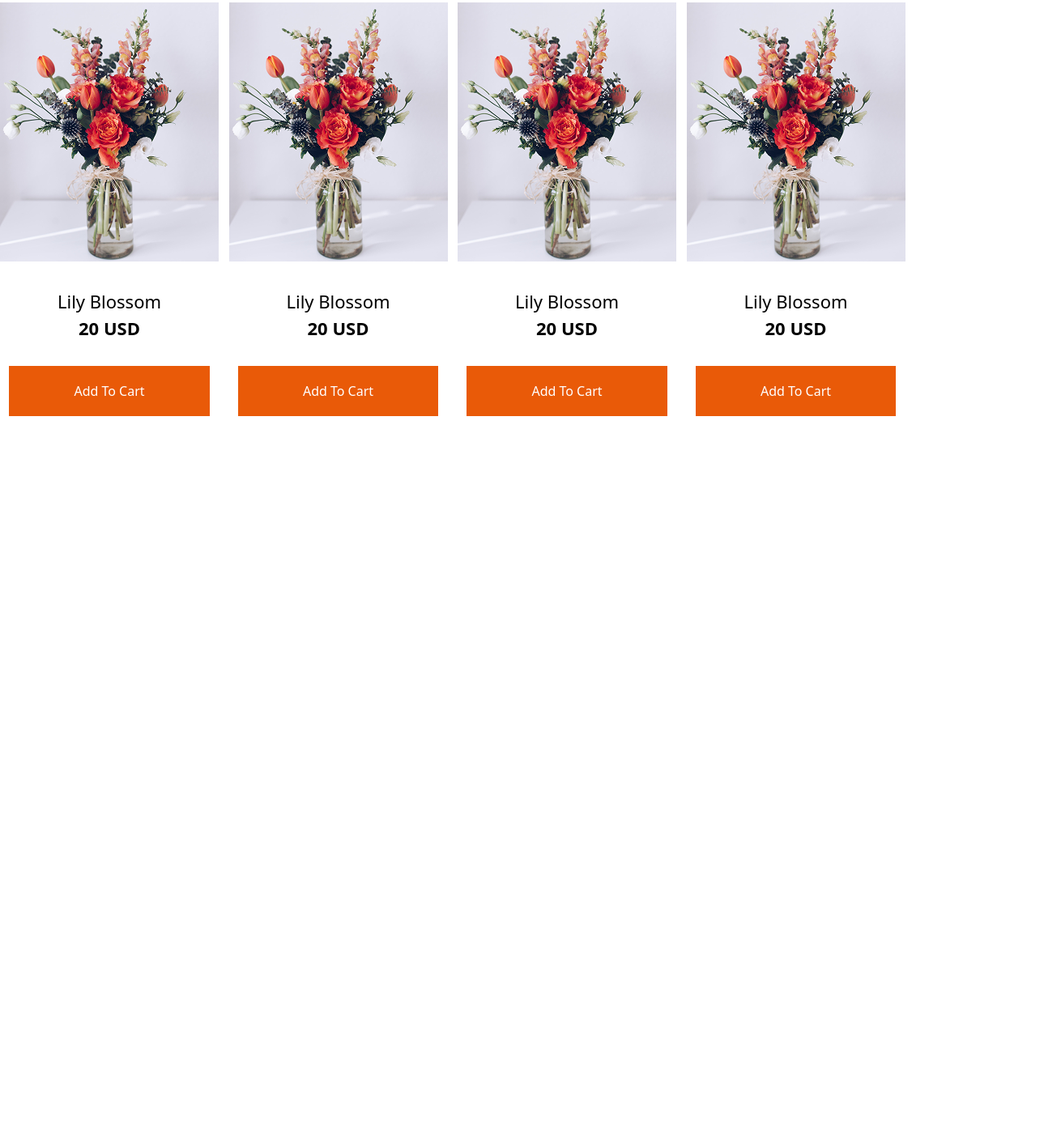
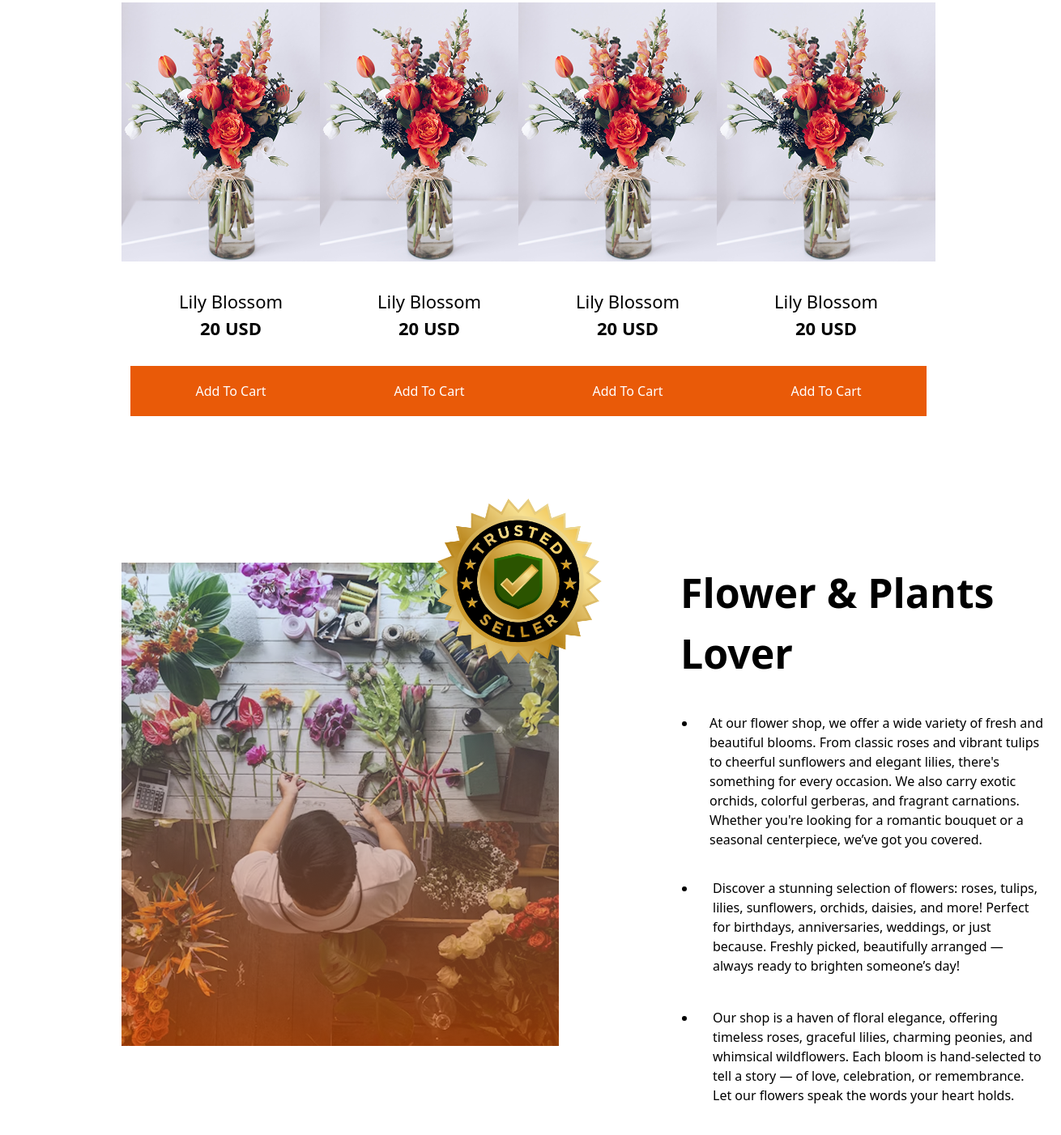
Before and after one commit to mahmoodak87/B12A02-Responsive-Flowers, a plain HTML site: page index.html in a window 1280 px wide. Shown: the part 1398-2800 px from the top of the page at 81% size, 1310 px wide, since content can reach past the window. Before the commit the page ends 1912 px from the top, so only its background shows below. Drawn offline with nearby package versions, Linux system fonts and the light colour scheme.

Commit message:
added Plant Lover Section

```diff
--- a/index.html
+++ b/index.html
@@ -26,20 +26,21 @@
                 <div class="w-[570px] h-[299px]">
                     <h1 class="font-bold text-[65px] ">Always <span class="text-[#E95A08]">Fresh
                         <br> Flowers</span></h1>
-                <p class="text-gray-400">Indulge your senses with the beauty and fragrance of our fresh flower shop. From classic roses to exotic blooms, we offer a wide variety of fresh flowers that are perfect for any occasion. </p>
+                <p class="text-[rgb(0,0,0,0.5)]">Indulge your senses with the beauty and fragrance of our fresh flower shop. From classic roses to exotic blooms, we offer a wide variety of fresh flowers that are perfect for any occasion. </p>
                 </div>
                 <img src="assets/hero-flower.png" alt="">
             </div>
         </div>
     </header>
     <main>
+        <!-- Plant Section Starts -->
         <div>
             <div class="text-center">
             <h3 class="font-bold text-[50px]">Our <span class="text-[#E95A08]">Plants</span></h3>
-            <p class="">Indulge your senses with the beauty and fragrance of our fresh flower shop. From <br> classic roses to exotic blooms, we offer a wide variety of fresh.</p>
+            <p class="text-[rgba(0,0,0,0.5)]">Indulge your senses with the beauty and fragrance of our fresh flower shop. From <br> classic roses to exotic blooms, we offer a wide variety of fresh.</p>
         </div>
         <!-- Card Container -->
-        <div class=":ml-[150px] mr-[150px] grid justify-around grid-cols-4 md:">
+        <div class="ml-[150px] mr-[150px] grid justify-around grid-cols-4">
             <!-- Card 1 -->
          <div class="mt-[49px] w-[270px] h-[484px] text-center">
             <img src="assets/sample-flower-image.png" alt="">
@@ -98,6 +99,24 @@
          </div>
         </div>
         </div>
+        <!-- Plant Section Ends -->
+
+        <!-- Plant Lover Section Starts -->
+         <section class="ml-[150px] mr-[150px] mt-52 max-w-[1140px] min-w-[597px]">
+            <div class="flex">
+                <img class="absolute w-[286px] h-[286px] ml-[347px] mr-[507px] mt-[-120px] motion-safe:animate-spin" src="assets/trusted-badge.png" alt="">
+                <img src="assets/flower-store.png" alt="">
+                <div class="pl-[150px] w-[540px] h-[521px]">
+                    <h3 class="font-bold text-[50px]">Flower & Plants <br>Lover</h3>
+                  <ul class="list-disc p-5">
+                    <li class="p-4 w-[450px]">At our flower shop, we offer a wide variety of fresh and beautiful blooms. From classic roses and vibrant tulips to cheerful sunflowers and elegant lilies, there's something for every occasion. We also carry exotic orchids, colorful gerberas, and fragrant carnations. Whether you're looking for a romantic bouquet or a seasonal centerpiece, we’ve got you covered.</li>
+                    <li class="p-5 w-[450px]">Discover a stunning selection of flowers: roses, tulips, lilies, sunflowers, orchids, daisies, and more! Perfect for birthdays, anniversaries, weddings, or just because. Freshly picked, beautifully arranged — always ready to brighten someone’s day!</li>
+                    <li class="p-5 w-[450px]">Our shop is a haven of floral elegance, offering timeless roses, graceful lilies, charming peonies, and whimsical wildflowers. Each bloom is hand-selected to tell a story — of love, celebration, or remembrance. Let our flowers speak the words your heart holds.</li>
+                </ul>
+                </div>
+            </div>
+         </section>
+         <!-- Plant Lover Section Ends -->
     </main>
 </body>
 </html>
```
